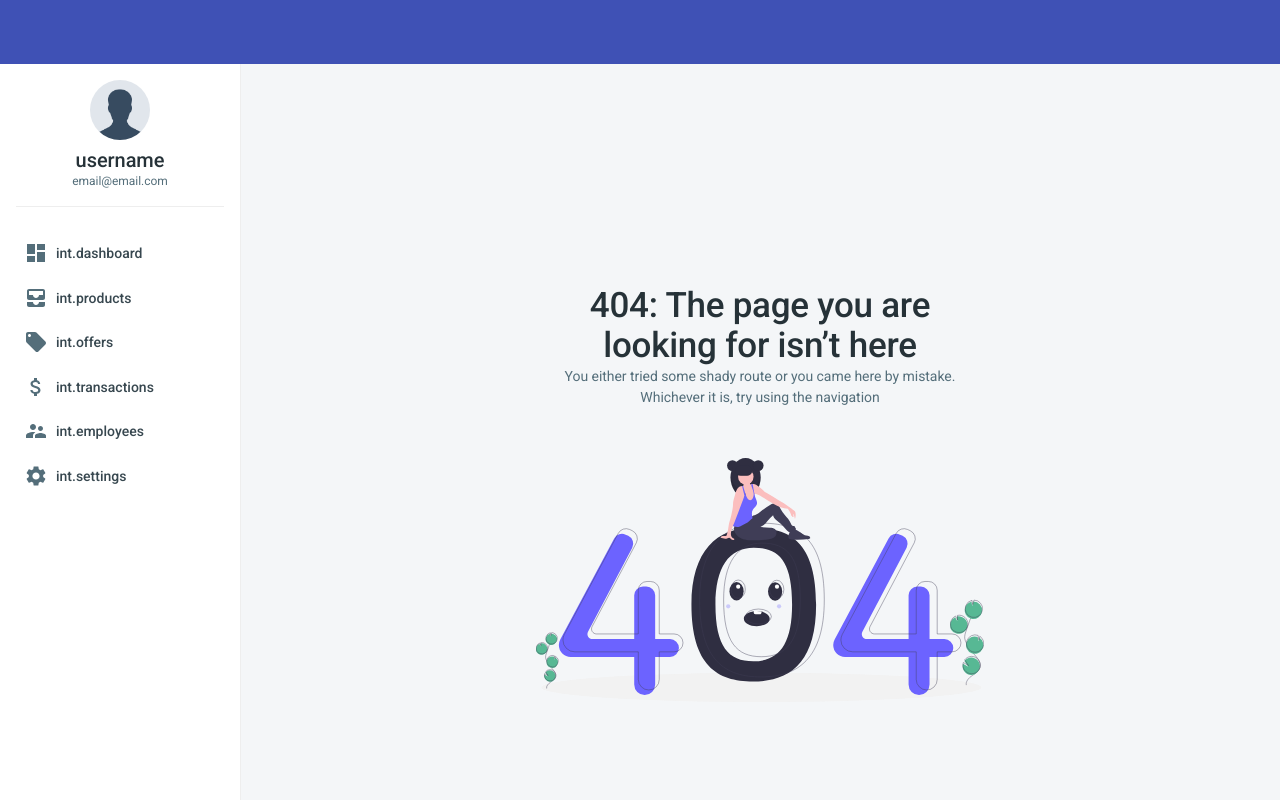
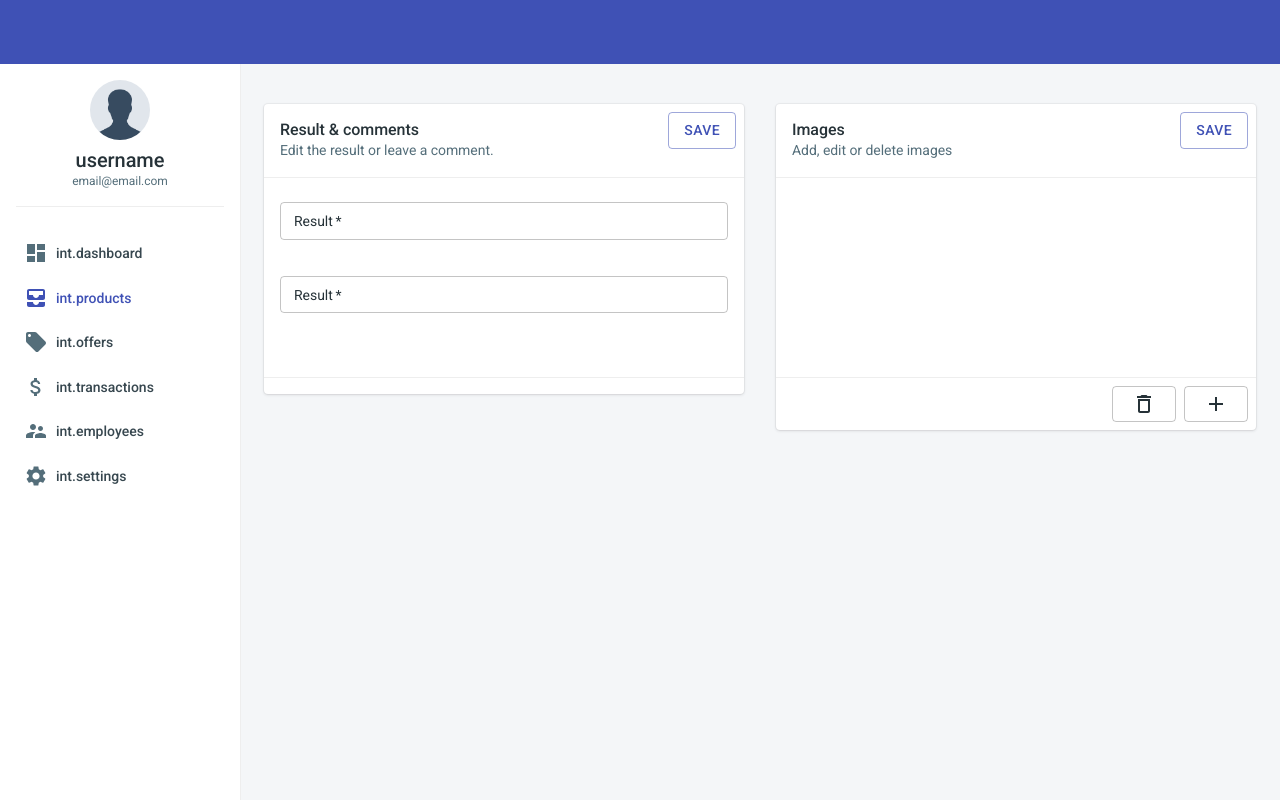
Before and after one commit to mpoapostolis/cflp-admin, a React (Create React App) app: page /products/new in a window 1280 px wide. Before the commit this address led to /not-found. Built offline with nearby package versions, Linux system fonts and the light colour scheme.

Commit message:
new product

```diff
--- a/src/App.tsx
+++ b/src/App.tsx
@@ -11,7 +11,10 @@ import Layout from './Layout';
 import PrivateRoute from './components/PrivateRoute';
 
 function App() {
-  const [translations, lang] = useSelector((store: IReduxStore) => [store.i18n.translations, store.i18n.lang]);
+  const [translations, lang] = useSelector((store: IReduxStore) => [
+    store.i18n.translations,
+    store.i18n.lang
+  ]);
   const t = (key: string) => {
     return R.pathOr(key, [key, lang], translations);
   };
--- a/src/components/ImageModal/index.tsx
+++ b/src/components/ImageModal/index.tsx
@@ -18,24 +18,15 @@ const useStyles = makeStyles({
 
 export interface IProps {
   src?: string;
+  open: boolean;
   onClose: () => void;
 }
 
 function ImageModal(props: IProps) {
-  const [open, setOpen] = useState();
   const classes = useStyles();
 
-  useEffect(() => {
-    setOpen(Boolean(props.src));
-  }, [props.src]);
-
-  const handleClose = () => {
-    setOpen(false);
-    props.onClose();
-  };
-
   return (
-    <Dialog classes={classes} onClose={handleClose} open={open}>
+    <Dialog classes={classes} onClose={props.onClose} open={props.open}>
       <img
         style={{
           objectFit: 'cover',
--- a/src/components/Upload/index.tsx
+++ b/src/components/Upload/index.tsx
@@ -16,6 +16,7 @@ function Upload(props: Props) {
         props.onChange({ file, url });
       });
     }
+    e.currentTarget.value = '';
   }
 
   const t = useContext(I18n);
--- a/src/routes/Login/index.tsx
+++ b/src/routes/Login/index.tsx
@@ -1,6 +1,15 @@
 import React, { useContext, useState, useCallback } from 'react';
 import I18n from '../../I18n';
-import { Card, Typography, CardContent, TextField, Button, Divider, CardMedia, Box } from '@material-ui/core';
+import {
+  Card,
+  Typography,
+  CardContent,
+  TextField,
+  Button,
+  Divider,
+  CardMedia,
+  Box
+} from '@material-ui/core';
 import { cardContainer, loginContainer, card, media, content } from './css';
 import CardHeader from '@material-ui/core/CardHeader';
 import { format } from 'date-fns/esm';
@@ -23,9 +32,7 @@ const Login = () => {
     setInfos(s => ({ ...s, ...obj }));
   }, []);
 
-  const handleSubmit = useCallback(obj => {
-    ky.post('/api/auth/login?user_type=employee', { json: obj }).catch(e => console.log(e));
-  }, []);
+  const handleSubmit = useCallback(obj => {}, []);
 
   return (
     <div className={loginContainer}>
@@ -35,7 +42,9 @@ const Login = () => {
           <CardContent classes={{ root: content }}>
             <CardHeader
               title={<Typography variant="h3">{t('int.login')}</Typography>}
-              subheader={<Typography variant="caption">{dateNow}</Typography>}></CardHeader>
+              subheader={
+                <Typography variant="caption">{dateNow}</Typography>
+              }></CardHeader>
             <Box>
               <TextField
                 onChange={evt =>
@@ -65,11 +74,18 @@ const Login = () => {
                 variant="outlined"
                 fullWidth></TextField>
             </Box>
-            <Button onClick={() => handleSubmit(infos)} variant="contained" color="secondary" fullWidth>
+            <Button
+              onClick={() => handleSubmit(infos)}
+              variant="contained"
+              color="secondary"
+              fullWidth>
               {t('int.login')}
             </Button>
           </CardContent>
-          <CardMedia className={media} image="https://source.unsplash.com/random/800x600/?inspiration" />
+          <CardMedia
+            className={media}
+            image="https://source.unsplash.com/random/800x600/?inspiration"
+          />
           <Divider />
         </Card>
       </div>
--- a/src/routes/Products/AllProducts.tsx
+++ b/src/routes/Products/AllProducts/index.tsx
@@ -1,11 +1,12 @@
 import React, { useContext, useMemo } from 'react';
-import I18n from '../../I18n';
-import Filters from '../../components/Filters';
-import { FilterType } from '../../components/Filters/types';
-import MaterialTable from '../../components/Table';
+import I18n from '../../../I18n';
+import Filters from '../../../components/Filters';
+import { FilterType } from '../../../components/Filters/types';
+import MaterialTable from '../../../components/Table';
 import { Button, Typography } from '@material-ui/core';
-import { Columns } from '../../components/Table/types';
+import { Columns } from '../../../components/Table/types';
 import { rows } from './dummy';
+import { Link } from 'react-router-dom';
 
 function AllProducts() {
   const t = useContext(I18n);
@@ -29,12 +30,6 @@ function AllProducts() {
     [t]
   );
 
-  //   name
-  // code
-  // population
-  // size
-  // density
-
   const columns: Columns = [
     {
       title: 'name',
@@ -55,7 +50,10 @@ function AllProducts() {
           justifyContent: 'space-between'
         }}>
         <Typography variant="h4">{t('int.products')}</Typography>
-        <Button variant="contained">{t('int.add-new')}</Button>
+
+        <Button component={Link} to="/products/new" variant="contained">
+          {t('int.add-new')}
+        </Button>
       </div>
       <br />
       <Filters onSubmit={console.log} filterConf={filterConf} />
--- /dev/null
+++ b/src/routes/Products/NewProduct/Details.tsx
@@ -0,0 +1,65 @@
+import React, { useState, useContext, useCallback } from 'react';
+import { makeStyles } from '@material-ui/styles';
+import {
+  Card,
+  CardHeader,
+  CardContent,
+  CardActions,
+  Divider,
+  Grid,
+  Button,
+  TextField
+} from '@material-ui/core';
+import I18n from '../../../I18n';
+
+const useStyles = makeStyles(() => ({
+  cardContent: {
+    height: '167px'
+  }
+}));
+
+function AccountDetails() {
+  const classes = useStyles();
+
+  const t = useContext(I18n);
+
+  return (
+    <Card>
+      <CardHeader
+        action={
+          <Button color="primary" variant="outlined">
+            Save
+          </Button>
+        }
+        subheader={t('int.edit-answers')}
+        title={t('int.answers')}></CardHeader>
+      <Divider />
+      <CardContent className={classes.cardContent}>
+        <Grid container spacing={3}>
+          <Grid item md={12} xs={12}>
+            <TextField
+              fullWidth
+              label={t('int.result')}
+              margin="dense"
+              required
+              variant="outlined"
+            />
+          </Grid>
+          <Grid item md={12} xs={12}>
+            <TextField
+              fullWidth
+              label={t('int.result')}
+              margin="dense"
+              required
+              variant="outlined"
+            />
+          </Grid>
+        </Grid>
+      </CardContent>
+      <Divider />
+      <CardActions></CardActions>
+    </Card>
+  );
+}
+
+export default AccountDetails;
--- /dev/null
+++ b/src/routes/Products/NewProduct/Images.tsx
@@ -0,0 +1,145 @@
+import React, { useState, useContext, useCallback } from 'react';
+import { makeStyles } from '@material-ui/styles';
+import {
+  Card,
+  CardActions,
+  CardContent,
+  Avatar,
+  CardHeader,
+  Divider,
+  Button
+} from '@material-ui/core';
+import I18n from '../../../I18n';
+import Upload from '../../../components/Upload';
+import ImageModal from '../../../components/ImageModal';
+import DeleteOutlineIcon from '@material-ui/icons/DeleteOutline';
+import VisibilityIcon from '@material-ui/icons/Visibility';
+import { cx } from 'emotion';
+import * as R from 'ramda';
+
+const useStyles = makeStyles((theme: any) => ({
+  cardContent: {
+    display: 'flex',
+    alignItems: 'flex-start',
+    flexWrap: 'wrap',
+    minHeight: '167px'
+  },
+  avatar: {
+    cursor: 'pointer',
+    margin: '10px',
+    height: 65,
+    width: 65,
+    border: 'solid 1px #eee',
+    '&.selected': {
+      height: 75,
+      width: 75,
+      boxShadow: ' 0px 17px 10px -10px rgba(0,0,0,0.7)'
+    }
+  },
+
+  spacer: {
+    flexGrow: 1
+  },
+  avatarContainer: {
+    height: 95,
+    width: 95,
+    cursor: 'pointer',
+    '&:hover': {
+      background: '#0002'
+    },
+    '&.selected': {
+      height: 93,
+      width: 93,
+      border: 'solid 1px #0005'
+    }
+  }
+}));
+
+type Image = {
+  file: File;
+  url: string;
+};
+
+function AccountProfile() {
+  const classes = useStyles();
+  const [images, setImages] = useState<Image[]>([]);
+  const [selected, setSelected] = useState<Image[]>([]);
+  const [openModal, setOpenModal] = useState(false);
+  const handleAddImage = useCallback(img => setImages(s => [...s, img]), []);
+  const t = useContext(I18n);
+
+  const handleDeleteImage = () => {
+    const union = R.intersection(images, selected);
+    const _images = images.filter(img => !union.includes(img));
+    setImages(_images);
+    setSelected([]);
+  };
+
+  const handleSelectImg = (img: Image) => {
+    if (selected.includes(img)) {
+      const _images = selected.filter(_img => _img.url !== img.url);
+      setSelected(_images);
+    } else {
+      setSelected(s => [...s, img]);
+    }
+  };
+
+  return (
+    <Card>
+      <CardHeader
+        action={
+          <Button color={'primary'} variant="outlined">
+            {t('int.save')}
+          </Button>
+        }
+        subheader={t('int.edit-view-delete-images')}
+        title={t('int.images')}
+      />
+      <Divider />
+
+      <CardContent className={classes.cardContent}>
+        {images.map((obj, idx) => (
+          <div
+            onClick={() => handleSelectImg(obj)}
+            key={idx}
+            className={cx(classes.avatarContainer, {
+              selected: selected.includes(obj)
+            })}>
+            <Avatar className={cx(classes.avatar)} src={obj.url} />
+          </div>
+        ))}
+      </CardContent>
+      <Divider />
+      <CardActions>
+        <span className={classes.spacer}></span>
+
+        {selected.length === 1 && (
+          <Button
+            onClick={() => setOpenModal(true)}
+            variant="outlined"
+            title={t('int.view')}>
+            <VisibilityIcon />
+          </Button>
+        )}
+
+        {selected && (
+          <Button
+            onClick={handleDeleteImage}
+            title={t('int.delete')}
+            variant={'outlined'}>
+            <DeleteOutlineIcon />
+          </Button>
+        )}
+
+        <Upload onChange={handleAddImage} />
+      </CardActions>
+      <ImageModal
+        src={selected.length === 1 ? selected[0]?.url : undefined}
+        onClose={() => setOpenModal(false)}
+        open={openModal}
+      />
+    </Card>
+  );
+}
+
+export default AccountProfile;
--- /dev/null
+++ b/src/routes/Products/NewProduct/index.tsx
@@ -0,0 +1,19 @@
+import React from 'react';
+import { Grid } from '@material-ui/core';
+import Images from './Images';
+import Details from './Details';
+
+function NewProduct() {
+  return (
+    <Grid container spacing={4}>
+      <Grid item xl={6} lg={6} md={12} xs={12}>
+        <Details />
+      </Grid>
+      <Grid item xl={6} lg={6} md={12} xs={12}>
+        <Images />
+      </Grid>
+    </Grid>
+  );
+}
+
+export default NewProduct;
--- a/src/routes/Products/index.tsx
+++ b/src/routes/Products/index.tsx
@@ -1,13 +1,15 @@
 import React from 'react';
-import { Switch, Route } from 'react-router';
+import { Switch, Route, useHistory } from 'react-router';
 import { Render } from '../';
 import AllProducts from './AllProducts';
+import NewProduct from './NewProduct';
 
 function Reports() {
+  const history = useHistory();
   return (
     <Switch>
-      <Route path="/products" component={AllProducts} />
-      <Route path="/products/create" component={Render} />
+      <Route path="/products" exact component={AllProducts} />
+      <Route path="/products/new" exact component={NewProduct} />
       <Route path="/products/:id" component={Render} />
       <Route path="/products/:id/edit" component={Render} />
     </Switch>
--- a/src/routes/index.tsx
+++ b/src/routes/index.tsx
@@ -14,11 +14,11 @@ const Routes = () => {
     <Switch>
       <Route component={NotFound} exact path="/not-found" />
       <Route path="/" exact component={Render} />
-      <Route path="/products" exact component={Products} />
-      <Route path="/offers" exact component={Render} />
-      <Route path="/settings" exact component={Render} />
-      <Route path="/transactions" exact component={Render} />
-      <Route path="/employees" exact component={Render} />
+      <Route path="/products" component={Products} />
+      <Route path="/offers" component={Render} />
+      <Route path="/settings" component={Render} />
+      <Route path="/transactions" component={Render} />
+      <Route path="/employees" component={Render} />
       <Redirect to="/not-found" />
     </Switch>
   );
```
Also changed, not shown: src/routes/Products/AllProducts/dummy.ts (renamed from src/routes/Products/dummy.ts).
